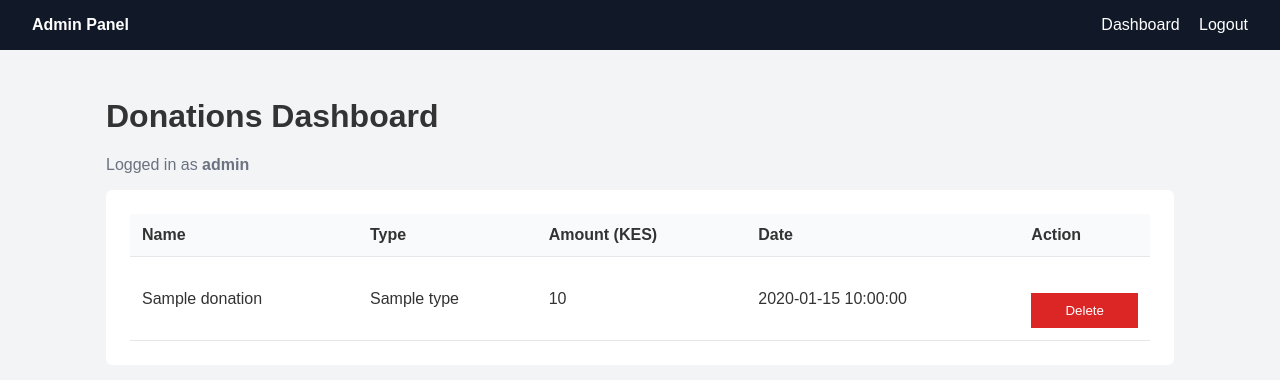
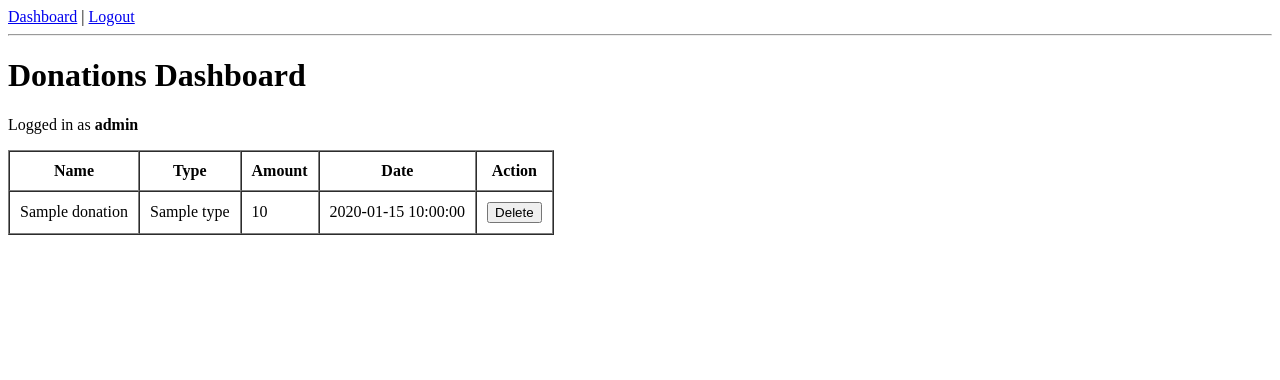
Before and after one commit to vincent-matini/church-donation-flask, a Flask app: template church-receipts/templates/admin_dashboard.html in a window 1280 px wide. Shown: the top 380 px of the page. Run offline with Flask 3, Linux system fonts and the light colour scheme; the template is opened without the code that fills it: most values are stand-ins (such as "Sample title", 1, 10 or a date in 2020).

Commit message:
Fix admin dashboard 500 error (template + route)

```diff
--- a/church-receipts/app.py
+++ b/church-receipts/app.py
@@ -132,13 +132,15 @@ def admin_logout():
 def admin_dashboard():
     conn = get_db()
     donations = conn.execute(
-        """
-        SELECT id, name, type, amount, date
-        FROM donations
-        ORDER BY date DESC
-        """
+        "SELECT id, name, type, amount, date FROM donations"
     ).fetchall()
     conn.close()
+
+    return render_template(
+        "admin_dashboard.html",
+        donations=donations
+    )
+
 
     # DEBUG SAFETY: ensure donations is always iterable
     if donations is None:
--- a/church-receipts/templates/admin_base.html
+++ b/church-receipts/templates/admin_base.html
@@ -2,25 +2,19 @@
 <html lang="en">
 <head>
     <meta charset="UTF-8">
-    <title>{{ title or "Admin Panel" }}</title>
+    <title>Admin Panel</title>
     <meta name="viewport" content="width=device-width, initial-scale=1">
-    <link rel="stylesheet" href="{{ url_for('static', filename='style.css') }}">
 </head>
-<body class="admin-body">
+<body>
 
-    <nav class="admin-navbar">
-        <div class="admin-nav-left">
-            <strong>Admin Panel</strong>
-        </div>
-        <div class="admin-nav-right">
-            <a href="{{ url_for('admin_dashboard') }}">Dashboard</a>
-            <a href="{{ url_for('admin_logout') }}">Logout</a>
-        </div>
-    </nav>
+<nav>
+    <a href="{{ url_for('admin_dashboard') }}">Dashboard</a> |
+    <a href="{{ url_for('admin_logout') }}">Logout</a>
+</nav>
 
-    <main class="admin-container">
-        {% block content %}{% endblock %}
-    </main>
+<hr>
+
+{% block content %}{% endblock %}
 
 </body>
 </html>
--- a/church-receipts/templates/admin_dashboard.html
+++ b/church-receipts/templates/admin_dashboard.html
@@ -6,13 +6,12 @@
 
 <p class="muted">Logged in as <strong>admin</strong></p>
 
-<div class="table-wrapper">
-  <table>
+<table border="1" cellpadding="10" cellspacing="0">
   <thead>
     <tr>
       <th>Name</th>
       <th>Type</th>
-        <th>Amount (KES)</th>
+      <th>Amount</th>
       <th>Date</th>
       <th>Action</th>
     </tr>
@@ -21,23 +20,18 @@
   <tbody>
     {% for d in donations %}
     <tr>
-        <td>{{ d.name or "Anonymous" }}</td>
+      <td>{{ d.name }}</td>
       <td>{{ d.type }}</td>
       <td>{{ d.amount }}</td>
       <td>{{ d.date }}</td>
       <td>
         <form method="POST" action="{{ url_for('delete_donation', donation_id=d.id) }}">
-            <button class="danger">Delete</button>
+          <button type="submit">Delete</button>
         </form>
       </td>
-      </tr>
-      {% else %}
-      <tr>
-        <td colspan="5" style="text-align:center;">No donations yet</td>
     </tr>
     {% endfor %}
   </tbody>
 </table>
-</div>
 
 {% endblock %}
```
Lines whose indentation alone changed are shown as unchanged.
